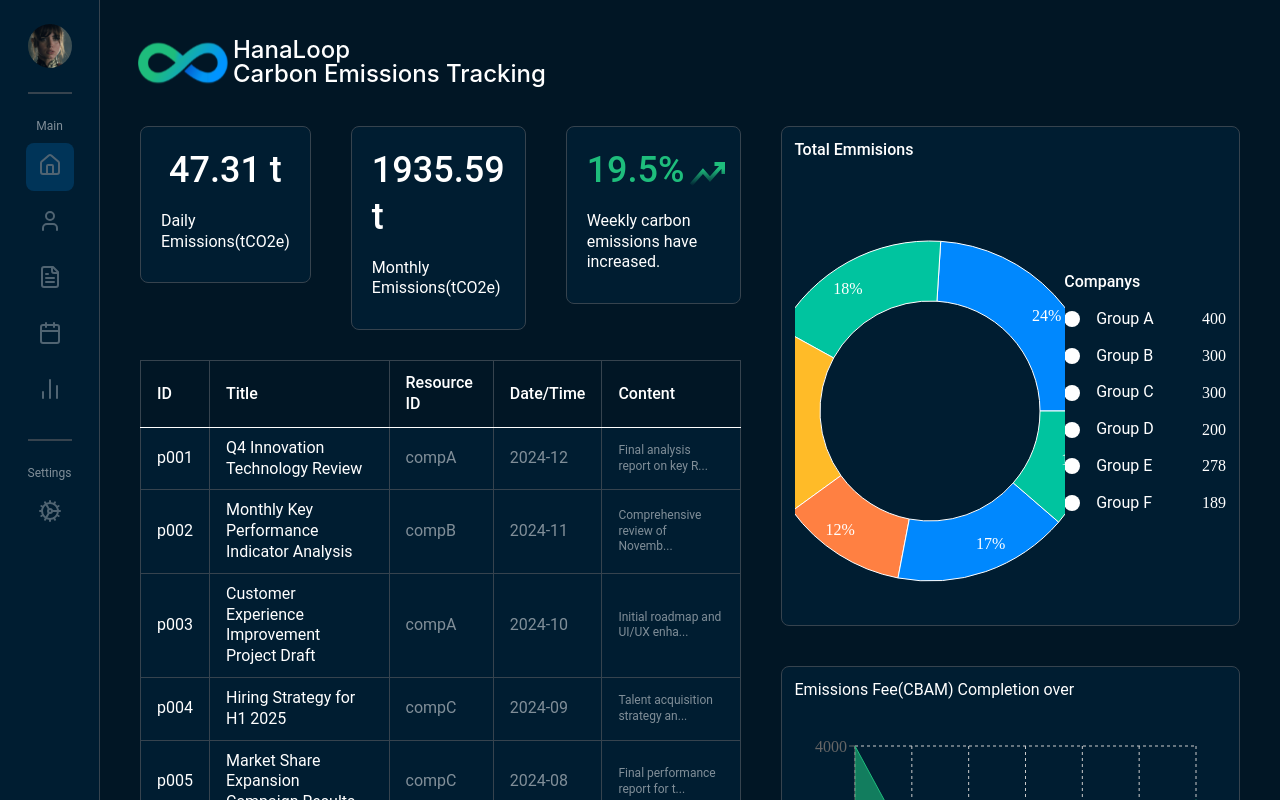
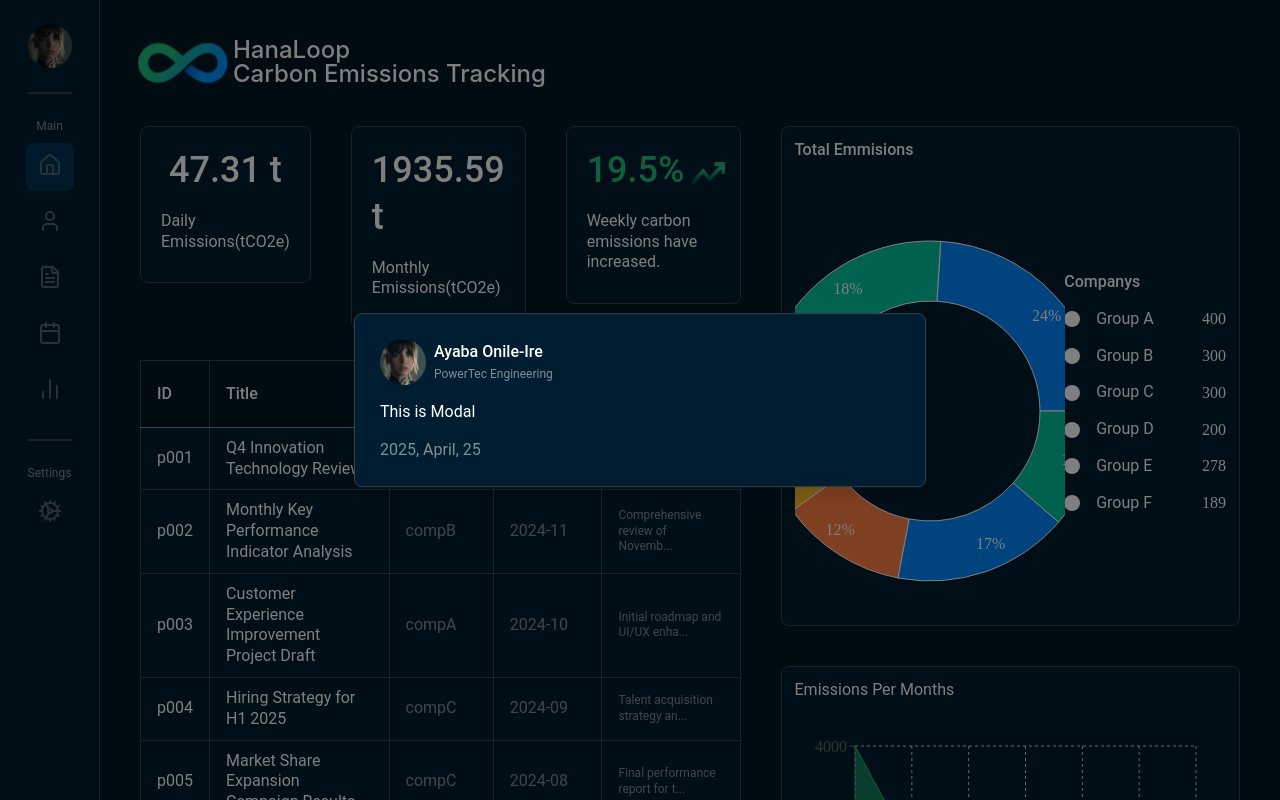
Before and after one commit to demain18/carbon-emissions-dashboard, a Next.js app: page / in a window 1280 px wide. Both pictures are taken after a click on the element "Monthly Key Performance Indicator Analysis". Shown: the top 800 px of the page. Built offline with nearby package versions, Linux system fonts and the light colour scheme.

Commit message:
add: Install zustand, Create Modal, ModalDatetime, ModalHeader. Create basicStore

```diff
--- a/app/page.tsx
+++ b/app/page.tsx
@@ -13,12 +13,17 @@ import Navigation from "@/components/organisms/Navigation";
 import Board from "@/components/organisms/Board";
 import EmmisonsPieChart from "@/components/organisms/EmmisonsPieChart";
 import EmmisonsLineChart from "@/components/organisms/EmmisonsLineChart";
+import useModalStore from "@/lib/basicStore";
+import Modal from "@/components/organisms/Modal";
 
 export interface Props {}
 
 export default function Page({ ...rest }: Props) {
+  const { modalOpened, toggleModal } = useModalStore();
+
   return (
     <Container>
+      {modalOpened && <Modal />}
       <NavigationWrap>
         <Navigation />
       </NavigationWrap>
--- /dev/null
+++ b/components/molecules/ModalDatetime.tsx
@@ -0,0 +1,28 @@
+/** @jsxImportSource @emotion/react */
+"use client";
+
+import styled from "@emotion/styled";
+import { css } from "@emotion/react";
+import RText from "../atoms/RText";
+import { colors } from "@/public/css/global.module";
+
+export interface Props {
+  year: number;
+  month: string;
+  day: number;
+}
+
+export default function ModalDatetime({ year, month, day }: Props) {
+  return (
+    <Container>
+      <RText color={colors.white50}>
+        {year}, {month}, {day}
+      </RText>
+    </Container>
+  );
+}
+
+const Container = styled.div`
+  display: flex;
+  flex-direction: row;
+`;
--- /dev/null
+++ b/components/molecules/ModalHeader.tsx
@@ -0,0 +1,46 @@
+/** @jsxImportSource @emotion/react */
+"use client";
+
+import styled from "@emotion/styled";
+import { css } from "@emotion/react";
+import Image from "next/image";
+import RText from "../atoms/RText";
+import { colors } from "@/public/css/global.module";
+
+export interface Props {
+  uploader: string;
+  company: string;
+}
+
+export default function ModalHeader({ uploader, company }: Props) {
+  return (
+    <Container>
+      <Image
+        src={"/images/user-profile.svg"}
+        width={46}
+        height={46}
+        alt="writer_profile"
+      />
+      <InfoWrap>
+        <RText bold>{uploader}</RText>
+        <RText sm color={colors.white50}>
+          {company}
+        </RText>
+      </InfoWrap>
+    </Container>
+  );
+}
+
+const Container = styled.div`
+  display: flex;
+  flex-direction: row;
+  gap: 8px;
+  align-items: center;
+`;
+
+const InfoWrap = styled.div`
+  display: flex;
+  flex-direction: column;
+  gap: 4px;
+  align-content: center;
+`;
--- a/components/organisms/Board.tsx
+++ b/components/organisms/Board.tsx
@@ -5,10 +5,14 @@ import styled from "@emotion/styled";
 import RText from "../atoms/RText";
 import { colors, Transition } from "@/public/css/global.module";
 import { postsData, postHeader } from "@/lib/mockupData";
+import Modal from "./Modal";
+import useModalStore from "@/lib/basicStore";
 
 export interface Props {}
 
 export default function PostTable({}: Props) {
+  const { modalOpened, toggleModal } = useModalStore();
+
   const headers = [...postHeader];
   const data = [...postsData];
 
@@ -29,7 +33,7 @@ export default function PostTable({}: Props) {
           </THead>
           <TBody>
             {data.map((post) => (
-              <TableRow key={post.id}>
+              <TableRow key={post.id} onClick={toggleModal}>
                 <Td>
                   <RText color={colors.white}>{post.id}</RText>
                 </Td>
@@ -81,7 +85,7 @@ const Th = styled.th`
   padding: 12px 16px;
   text-align: left;
   border: 1px solid ${colors.borderGray};
-  border-bottom: 1px solid ${colors.white};
+  border-bottom: 1px solid ${colors.white50};
   box-sizing: border-box;
 `;
 
--- a/components/organisms/EmmisonsLineChart.tsx
+++ b/components/organisms/EmmisonsLineChart.tsx
@@ -13,7 +13,7 @@ export interface Props {}
 export default function EmmisonsLineChart({}: Props) {
   return (
     <Container>
-      <RText>Emissions Fee(CBAM) Completion over</RText>
+      <RText>Emissions Per Months</RText>
       <ChartWrap>
         <EmmisonsLineChartRender data={lineChartData} />
       </ChartWrap>
--- /dev/null
+++ b/components/organisms/Modal.tsx
@@ -0,0 +1,62 @@
+/** @jsxImportSource @emotion/react */
+"use client";
+
+import styled from "@emotion/styled";
+import { css } from "@emotion/react";
+import RText from "../atoms/RText";
+import { colors } from "@/public/css/global.module";
+import useModalStore from "@/lib/basicStore";
+import ModalHeader from "../molecules/ModalHeader";
+import ModalDatetime from "../molecules/ModalDatetime";
+
+export interface Props {}
+
+export default function Modal({}: Props) {
+  const { modalOpened, toggleModal } = useModalStore();
+
+  const handleModalClick = (e: React.MouseEvent) => {
+    e.stopPropagation();
+  };
+
+  return (
+    <Backdrop onClick={toggleModal}>
+      <ModalContainer onClick={handleModalClick}>
+        <ModalHeader
+          uploader="Ayaba Onile-Ire"
+          company="PowerTec Engineering"
+        />
+        <RText nonSelectDisabled>This is Modal</RText>
+        <ModalDatetime year={2025} month="April" day={25} />
+      </ModalContainer>
+    </Backdrop>
+  );
+}
+
+const Backdrop = styled.div`
+  position: fixed;
+  top: 0;
+  left: 0;
+  width: 100%;
+  height: 100%;
+  background-color: rgba(0, 0, 0, 0.5);
+  z-index: 5;
+`;
+
+const ModalContainer = styled.div`
+  position: absolute;
+  top: 50%;
+  left: 50%;
+  transform: translate(-50%, -50%);
+
+  width: 520px;
+  background-color: ${colors.cardNavy};
+  border: 1px solid ${colors.borderGray};
+  border-radius: 8px;
+  padding: 25px;
+  box-shadow: 0 10px 12px rgba(0, 0, 0, 0.1);
+  z-index: 8;
+
+  display: flex;
+  flex-direction: column;
+  gap: 17px;
+`;
--- /dev/null
+++ b/lib/basicStore.ts
@@ -0,0 +1,16 @@
+import { create } from "zustand";
+
+interface ModalState {
+  modalOpened: boolean;
+  toggleModal: () => void;
+}
+const useModalStore = create<ModalState>((set) => ({
+  modalOpened: false,
+
+  toggleModal: () =>
+    set((state) => ({
+      modalOpened: !state.modalOpened,
+    })),
+}));
+
+export default useModalStore;
--- a/package.json
+++ b/package.json
@@ -16,7 +16,8 @@
     "next": "15.5.3",
     "react": "19.1.0",
     "react-dom": "19.1.0",
-    "recharts": "^3.2.1"
+    "recharts": "^3.2.1",
+    "zustand": "^5.0.8"
   },
   "devDependencies": {
     "@eslint/eslintrc": "^3",
```
Also changed, not shown: 1 other file (tests, documents, lock files or other folders).
